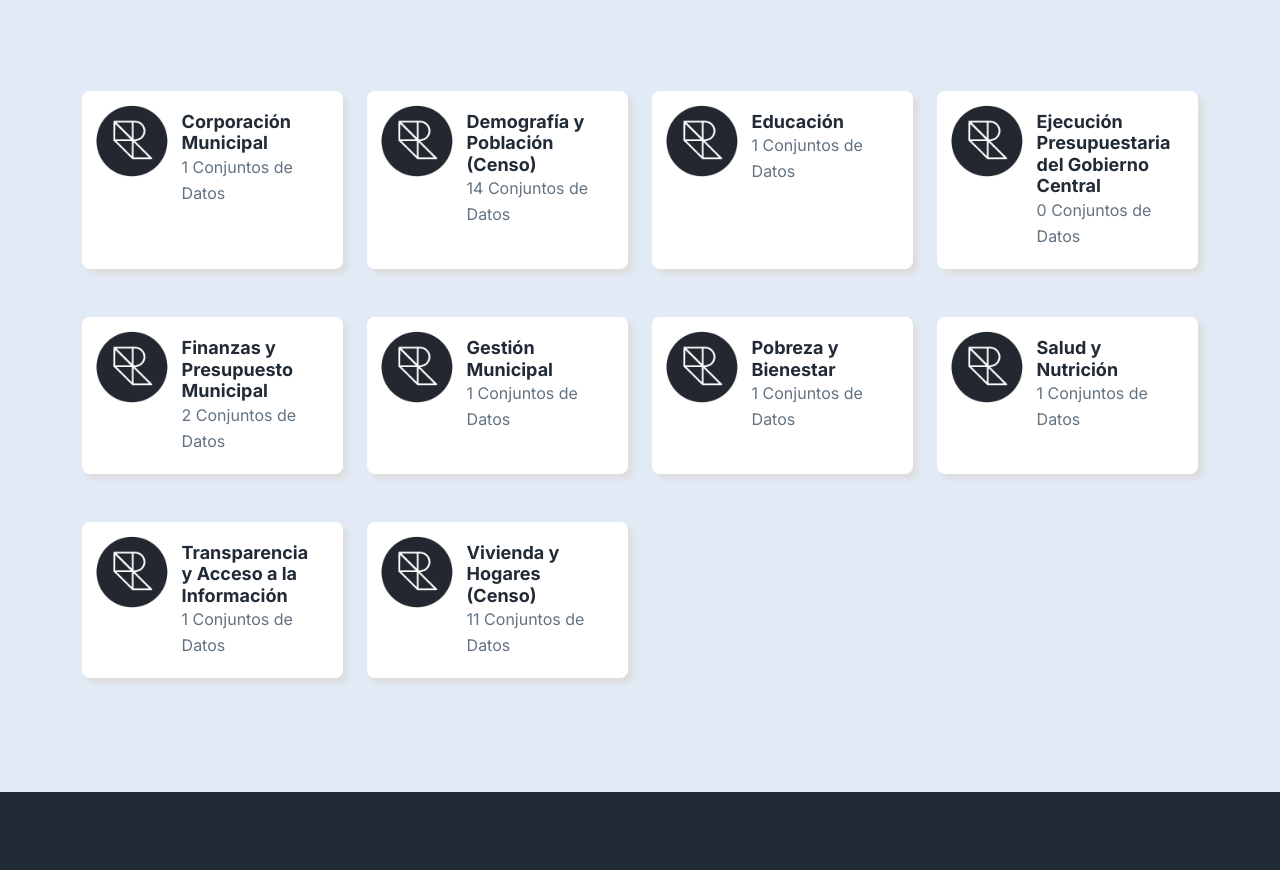
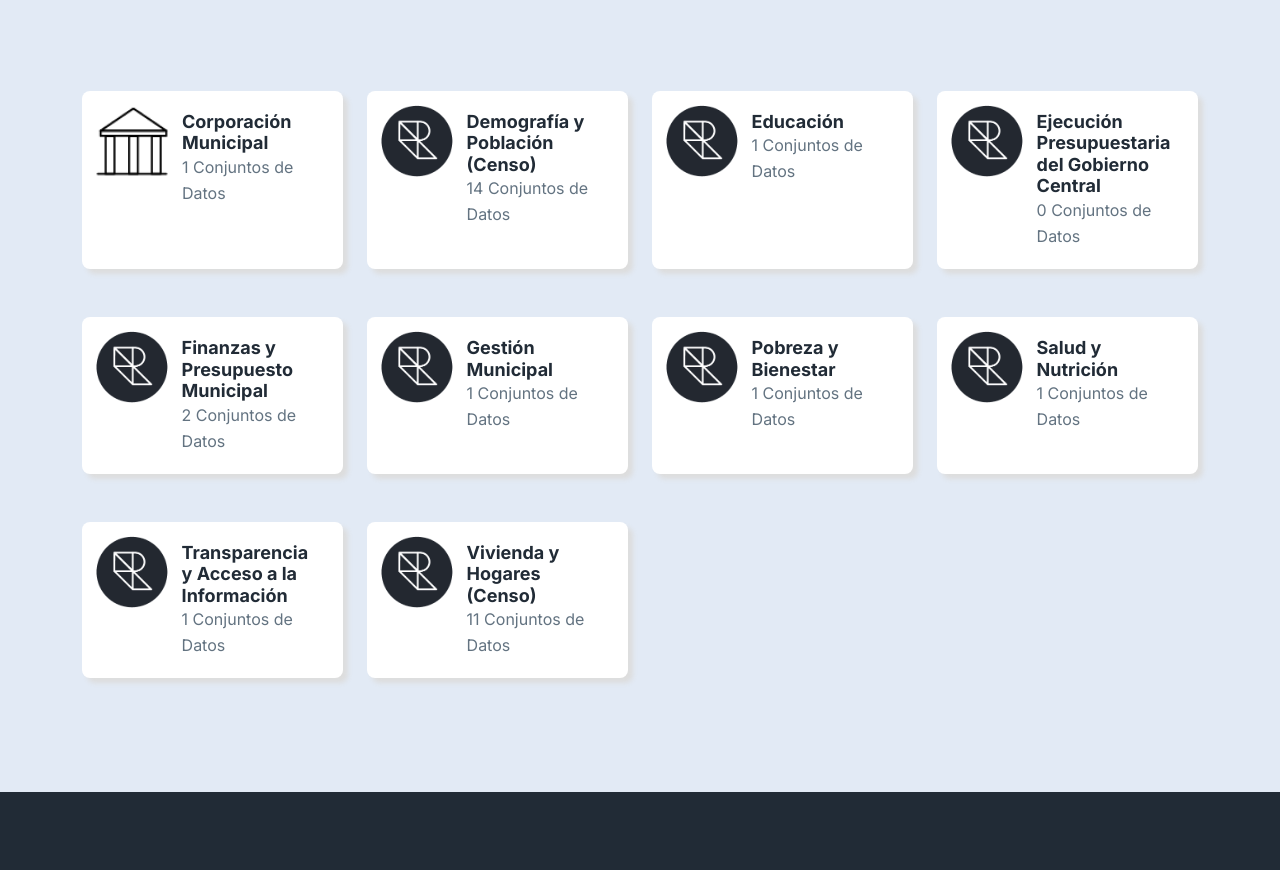
Before and after one commit to RedCiudadana/data_dataverso, an Eleventy site: page src/index.njk in a window 1280 px wide. Shown: the part 1851-2721 px from the top of the page. Built offline with nearby package versions, Linux system fonts and the light colour scheme; Eleventy itself is replaced by a stand-in of ours; files that its build step writes are made by us from their sources; what render-markdown-js would draw is missing.

Commit message:
Update Categorías “corporación-municipal”

```diff
--- a/src/categorias/corporación-municipal.md
+++ b/src/categorias/corporación-municipal.md
@@ -1,5 +1,5 @@
 ---
 title: Corporación Municipal
 description: Corporación Municipal
-icono: /assets/conjuntos/redciudadana.png
+icono: /assets/conjuntos/web_data-verso-06.png
 ---
```
Also changed, not shown: assets/conjuntos/web_data-verso-06.png (added).
